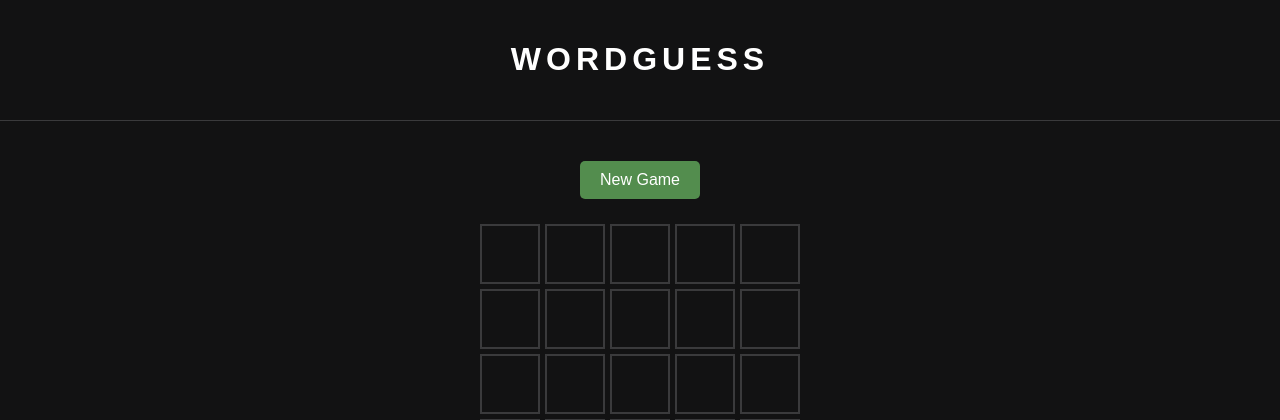
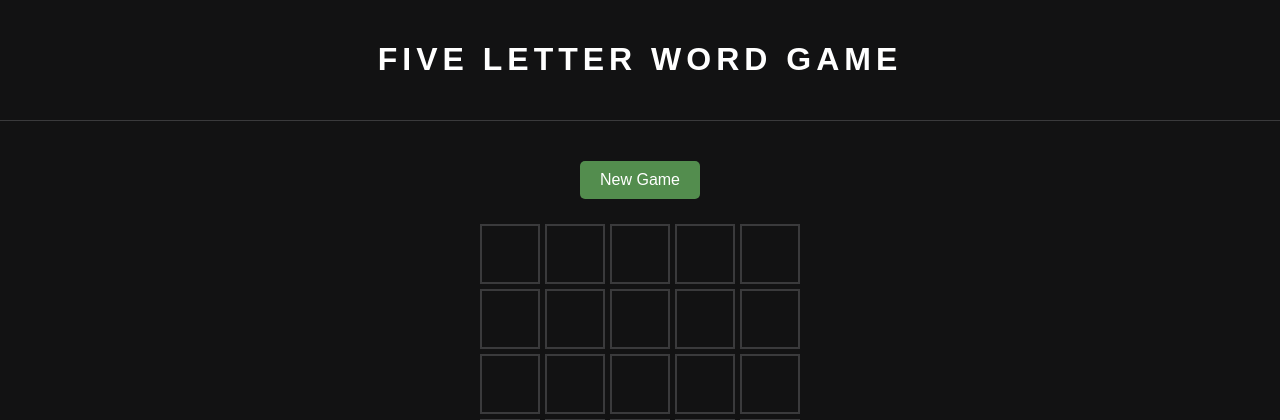
Before and after one commit to ardadonmez05/five-letter-word-game, a Flask app: page / in a window 1280 px wide. Shown: the top 420 px of the page. Run offline with Flask 3, Linux system fonts and the light colour scheme; data that the repository does not hold is empty.

Commit message:
Update project documentation and title

```diff
--- a/templates/index.html
+++ b/templates/index.html
@@ -5,7 +5,7 @@
     <meta charset="UTF-8">
     <meta name="viewport" content="width=device-width, initial-scale=1.0">
 
-    <title>WordGuess</title>
+    <title>Five Letter Word Game</title>
 
     <link rel="stylesheet" href="{{ url_for('static', filename='style.css') }}">
 </head>
@@ -13,7 +13,7 @@
 <body>
 
     <header>
-        <h1>WORDGUESS</h1>
+        <h1>FIVE LETTER WORD GAME</h1>
     </header>
 
     <main>
```
Also changed, not shown: requirements.txt (+7 -0 lines), README.md.
